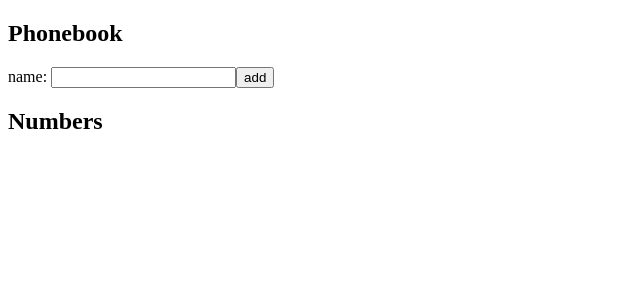
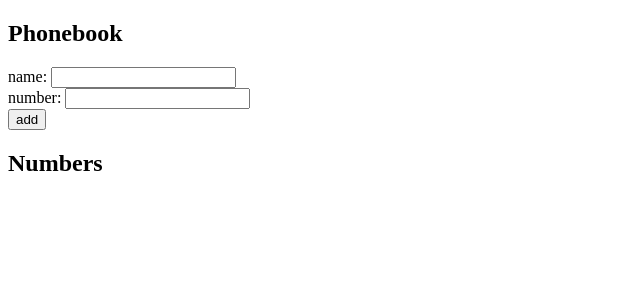
Before and after one commit to gian-cavajani/fullstackOpen-part2, a React (Create React App) app in the folder phonebook/: page / in a window 1280 px wide. Shown: the top 300 px of the page, without its empty margins (0-640 px from the left). Built offline with nearby package versions, Linux system fonts and the light colour scheme.

Commit message:
exercises 2.7 and 2.8 finished

```diff
--- a/phonebook/src/App.js
+++ b/phonebook/src/App.js
@@ -3,34 +3,54 @@ import React, { useState } from "react";
 const App = () => {
   const [persons, setPersons] = useState([]);
   const [newName, setNewName] = useState("");
+  const [newNum, setNewNum] = useState("");
 
   const addPerson = (event) => {
     event.preventDefault();
 
     const objectPerson = {
       name: newName,
+      number: newNum,
       id: persons.length + 1,
     };
 
-    setPersons(persons.concat(objectPerson));
+    if (persons.some((e) => e.name === objectPerson.name)) {
+      return window.alert(`${newName} is already on the list`);
+    } else {
+      setPersons(persons.concat(objectPerson));
+    }
     setNewName("");
+    setNewNum("");
   };
 
-  const handleChange = (event) => {
+  const handleChangeName = (event) => {
     setNewName(event.target.value);
   };
+  const handleChangeNum = (event) => {
+    setNewNum(event.target.value);
+  };
+
   return (
     <div>
       <h2>Phonebook</h2>
       <form onSubmit={addPerson}>
         <div>
-          name: <input type="text" onChange={handleChange} value={newName} />
-          <button type="submit">add</button>
+          name:{" "}
+          <input type="text" onChange={handleChangeName} value={newName} />
         </div>
+        <div>
+          number:{" "}
+          <input type="text" onChange={handleChangeNum} value={newNum} />
+        </div>
+        <button type="submit">add</button>
       </form>
       <h2>Numbers</h2>
       {persons.map((p) => {
-        return <p key={p.id}>{p.name}</p>;
+        return (
+          <p key={p.id}>
+            Name: {p.name}, Number: {p.number}
+          </p>
+        );
       })}
     </div>
   );
```
